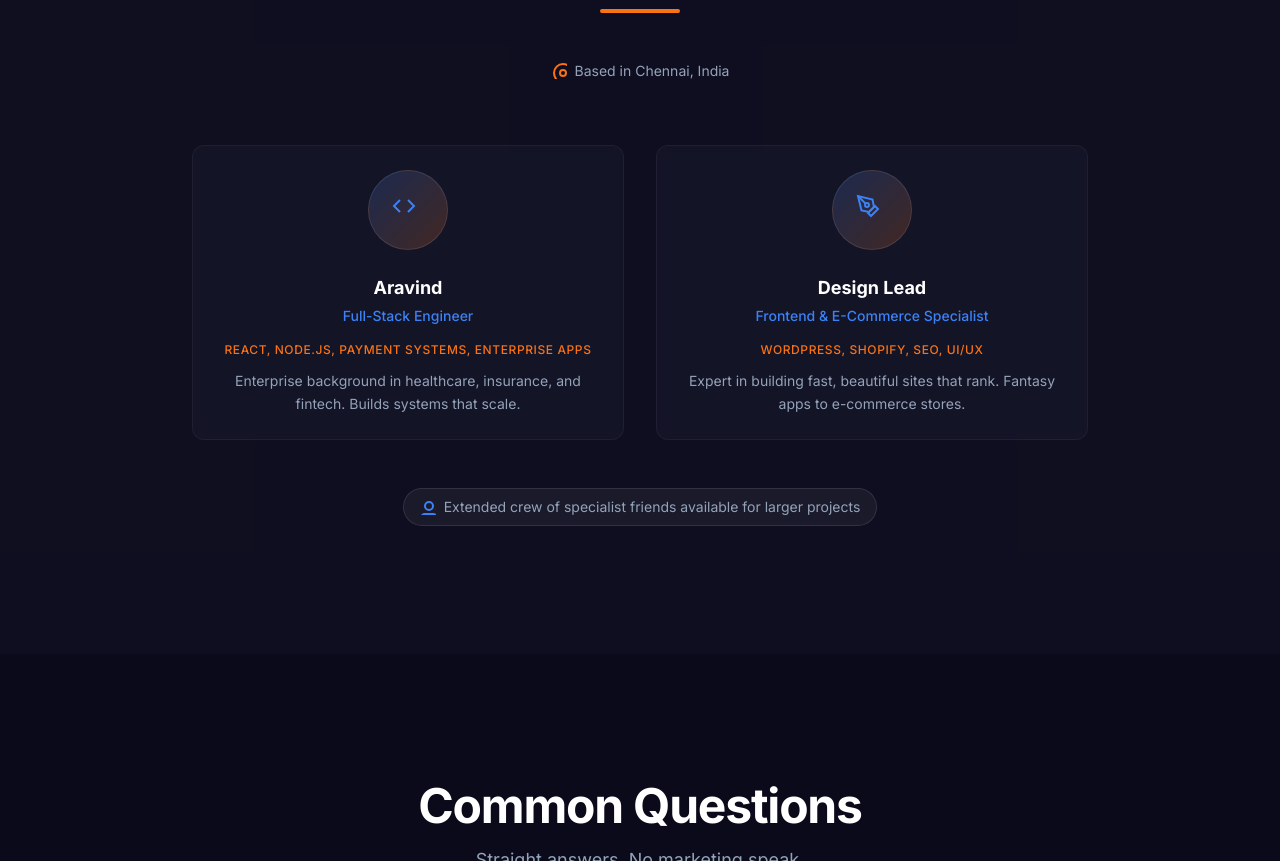
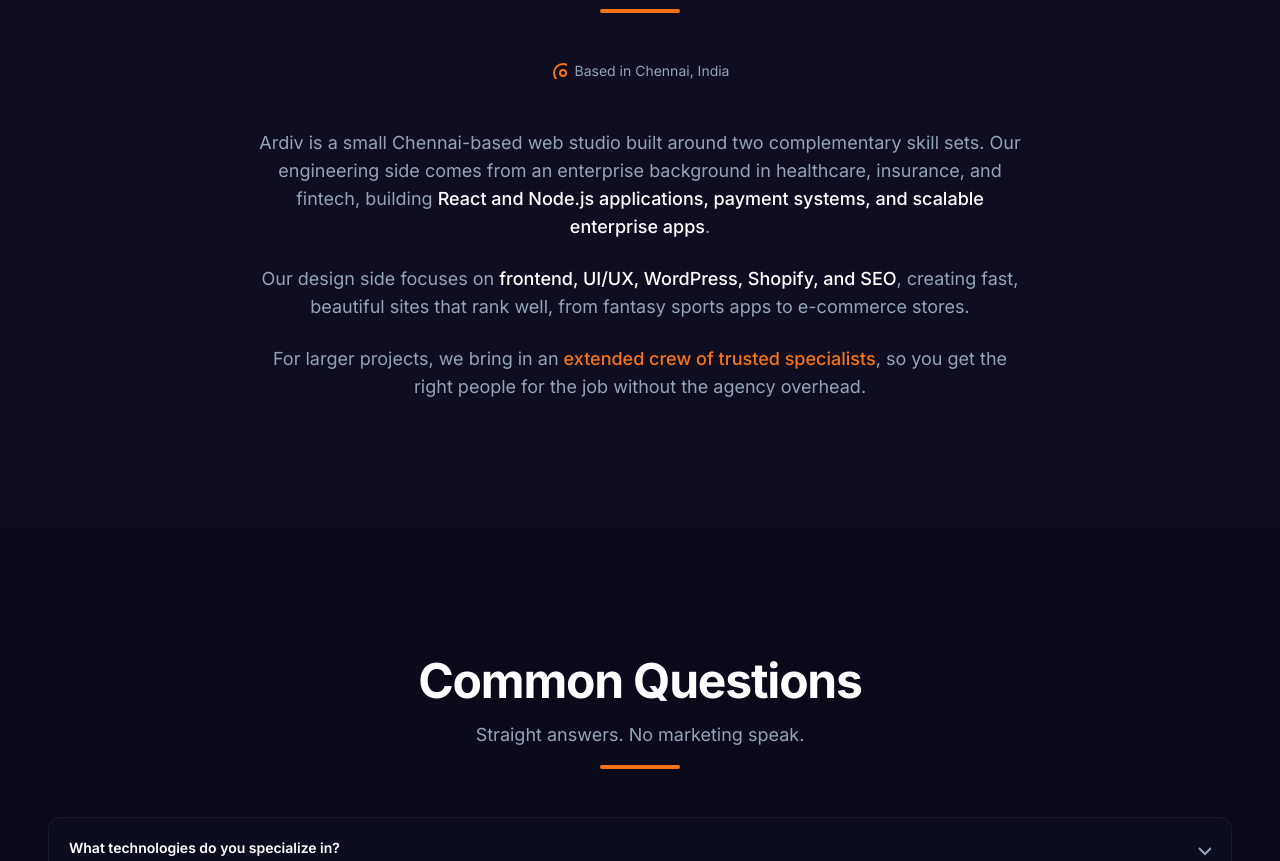
Before and after one commit to Divijha/ardiv, a plain HTML site: page ardiv-static-site/index.html in a window 1280 px wide. Shown: the part 4020-4881 px from the top of the page. Drawn offline with nearby package versions, Linux system fonts and the light colour scheme.

Commit message:
Update index.html

```diff
--- a/ardiv-static-site/index.html
+++ b/ardiv-static-site/index.html
@@ -375,6 +375,8 @@
     </section>
 
     <!-- About -->
+
+           <!-- About -->
     <section id="about" class="py-24 sm:py-32 bg-ardiv-surface/30">
         <div class="mx-auto max-w-7xl px-4 sm:px-6 lg:px-8 xl:px-12">
             <div class="text-center mb-12 intersection-observe">
@@ -382,35 +384,20 @@
                 <p class="mt-4 text-lg text-ardiv-slate max-w-2xl mx-auto">Building Digital Experiences That Drive Growth.</p>
                 <div class="mt-4 h-1 w-20 bg-ardiv-coral rounded-full mx-auto"></div>
             </div>
-            <div class="intersection-observe flex items-center justify-center gap-2 mb-16">
+            <div class="intersection-observe flex items-center justify-center gap-2 mb-12">
                 <svg width="16" height="16" fill="none" stroke="#f97316" stroke-width="2"><path d="M21 10c0 7-9 13-9 13s-9-6-9-13a9 9 0 0118 0z"/><circle cx="12" cy="10" r="3"/></svg>
                 <span class="text-sm text-ardiv-slate">Based in Chennai, India</span>
             </div>
-            <div class="grid grid-cols-1 md:grid-cols-2 gap-6 lg:gap-8 max-w-4xl mx-auto">
-                <div class="intersection-observe card-hover rounded-xl border border-white/5 bg-ardiv-surface/50 p-6 backdrop-blur-sm text-center">
-                    <div class="w-20 h-20 mx-auto rounded-full bg-gradient-to-br from-ardiv-blue/20 to-ardiv-coral/20 border border-white/10 flex items-center justify-center mb-6">
-                        <svg width="32" height="32" fill="none" stroke="#3b82f6" stroke-width="2"><polyline points="16 18 22 12 16 6"/><polyline points="8 6 2 12 8 18"/></svg>
-                    </div>
-                    <h3 class="text-lg font-bold text-white mb-1">Aravind</h3>
-                    <p class="text-sm font-medium text-ardiv-blue mb-4">Full-Stack Engineer</p>
-                    <p class="text-xs text-ardiv-coral font-medium uppercase tracking-wider mb-3">React, Node.js, Payment Systems, Enterprise Apps</p>
-                    <p class="text-sm text-ardiv-slate leading-relaxed">Enterprise background in healthcare, insurance, and fintech. Builds systems that scale.</p>
-                </div>
-                <div class="intersection-observe card-hover rounded-xl border border-white/5 bg-ardiv-surface/50 p-6 backdrop-blur-sm text-center">
-                    <div class="w-20 h-20 mx-auto rounded-full bg-gradient-to-br from-ardiv-blue/20 to-ardiv-coral/20 border border-white/10 flex items-center justify-center mb-6">
-                        <svg width="32" height="32" fill="none" stroke="#3b82f6" stroke-width="2"><path d="M12 19l7-7 3 3-7 7-3-3z"/><path d="M18 13l-1.5-7.5L2 2l3.5 14.5L13 18l5-5z"/><path d="M2 2l7.586 7.586"/><circle cx="11" cy="11" r="2"/></svg>
-                    </div>
-                    <h3 class="text-lg font-bold text-white mb-1">Design Lead</h3>
-                    <p class="text-sm font-medium text-ardiv-blue mb-4">Frontend & E-Commerce Specialist</p>
-                    <p class="text-xs text-ardiv-coral font-medium uppercase tracking-wider mb-3">WordPress, Shopify, SEO, UI/UX</p>
-                    <p class="text-sm text-ardiv-slate leading-relaxed">Expert in building fast, beautiful sites that rank. Fantasy apps to e-commerce stores.</p>
-                </div>
-            </div>
-            <div class="intersection-observe mt-12 text-center">
-                <div class="inline-flex items-center gap-2 px-4 py-2 rounded-full border border-white/10 bg-white/5">
-                    <svg width="16" height="16" fill="none" stroke="#3b82f6" stroke-width="2"><path d="M17 21v-2a4 4 0 00-4-4H5a4 4 0 00-4 4v2"/><circle cx="9" cy="7" r="4"/><path d="M23 21v-2a4 4 0 00-3-3.87M16 3.13a4 4 0 010 7.75"/></svg>
-                    <span class="text-sm text-ardiv-slate">Extended crew of specialist friends available for larger projects</span>
-                </div>
+            <div class="intersection-observe max-w-3xl mx-auto text-center space-y-6">
+                <p class="text-base sm:text-lg text-ardiv-slate leading-relaxed">
+                    Ardiv is a small Chennai-based web studio built around two complementary skill sets. Our engineering side comes from an enterprise background in healthcare, insurance, and fintech, building <span class="text-white font-medium">React and Node.js applications, payment systems, and scalable enterprise apps</span>.
+                </p>
+                <p class="text-base sm:text-lg text-ardiv-slate leading-relaxed">
+                    Our design side focuses on <span class="text-white font-medium">frontend, UI/UX, WordPress, Shopify, and SEO</span>, creating fast, beautiful sites that rank well, from fantasy sports apps to e-commerce stores.
+                </p>
+                <p class="text-base sm:text-lg text-ardiv-slate leading-relaxed">
+                    For larger projects, we bring in an <span class="text-ardiv-coral font-medium">extended crew of trusted specialists</span>, so you get the right people for the job without the agency overhead.
+                </p>
             </div>
         </div>
     </section>
```
